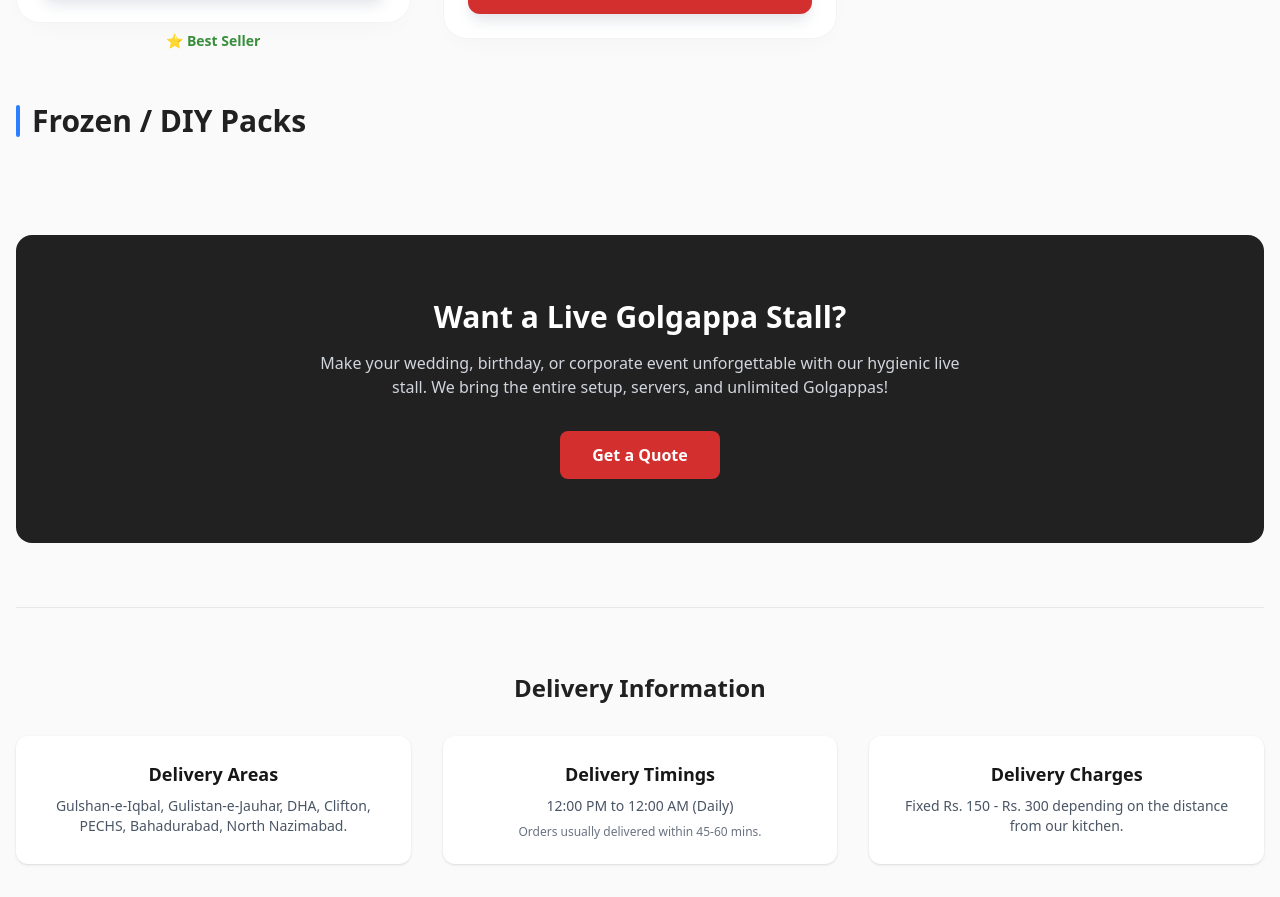
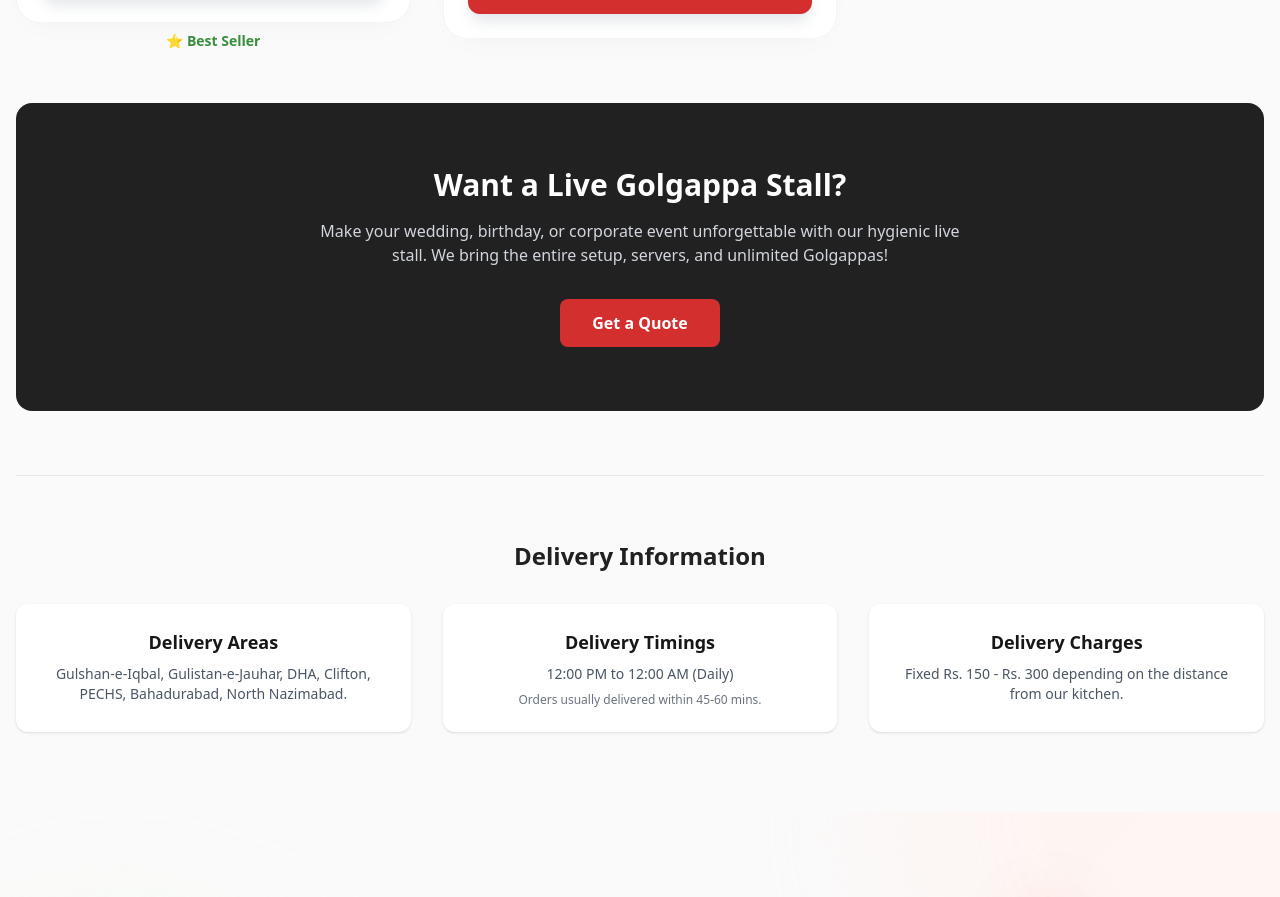
Before and after one commit to B-JCoder/kuchtheekhahojae, a Next.js app: page /menu in a window 1280 px wide. Shown: the part 1960-2857 px from the top of the page. Built offline with nearby package versions, Linux system fonts and the light colour scheme.

Commit message:
frozen remove

```diff
--- a/app/menu/page.tsx
+++ b/app/menu/page.tsx
@@ -91,21 +91,6 @@ export default function MenuPage() {
           </div>
         </section>
 
-        {/* Frozen Packs */}
-        <section>
-          <div className="flex items-center gap-3 mb-8">
-            <div className="h-8 w-1 bg-blue-500 rounded-full"></div>
-            <h2 className="text-2xl md:text-3xl font-bold text-brand-dark">
-              Frozen / DIY Packs
-            </h2>
-          </div>
-          <div className="grid grid-cols-1 sm:grid-cols-2 lg:grid-cols-3 gap-8">
-            {frozen.map((product) => (
-              <ProductCard key={product.id} product={product} />
-            ))}
-          </div>
-        </section>
-
         {/* Catering Block */}
         <section className="bg-brand-dark text-white rounded-2xl p-8 md:p-16 text-center">
           <h2 className="text-3xl font-bold mb-4">
```
